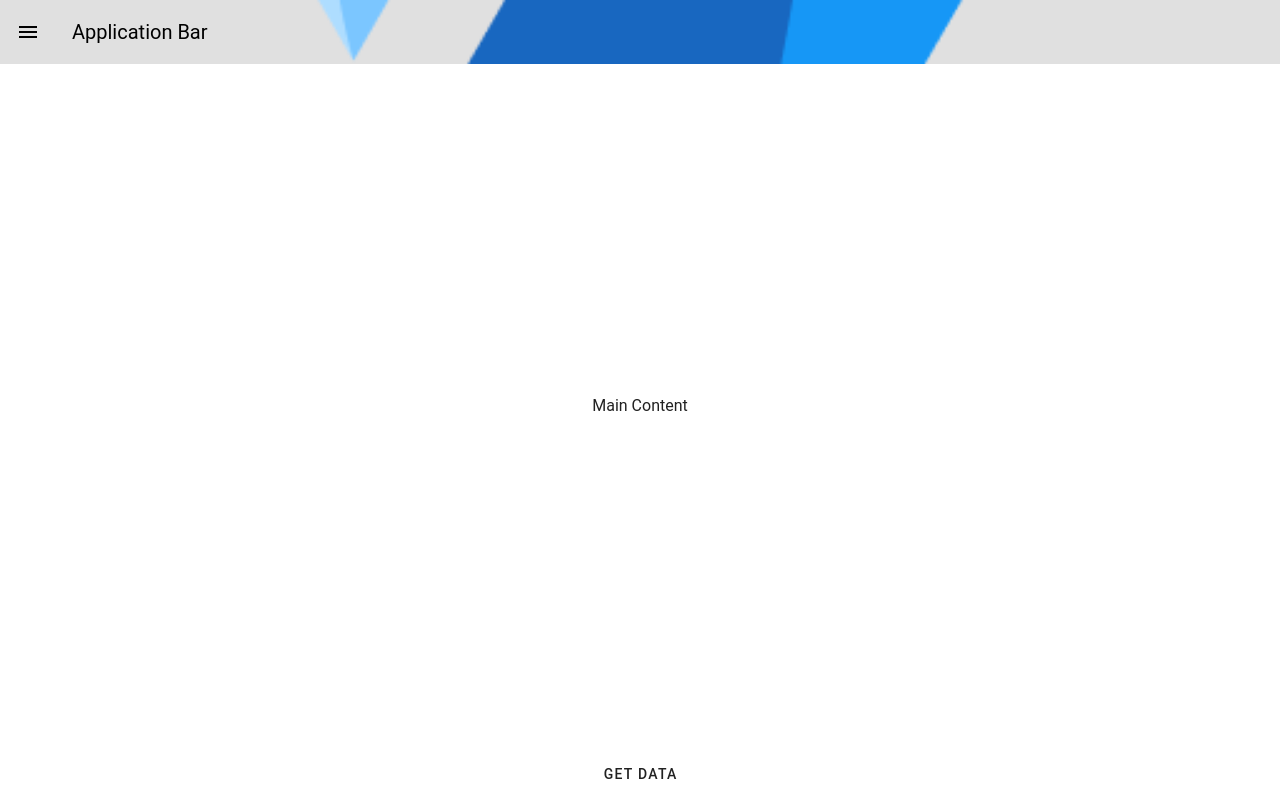
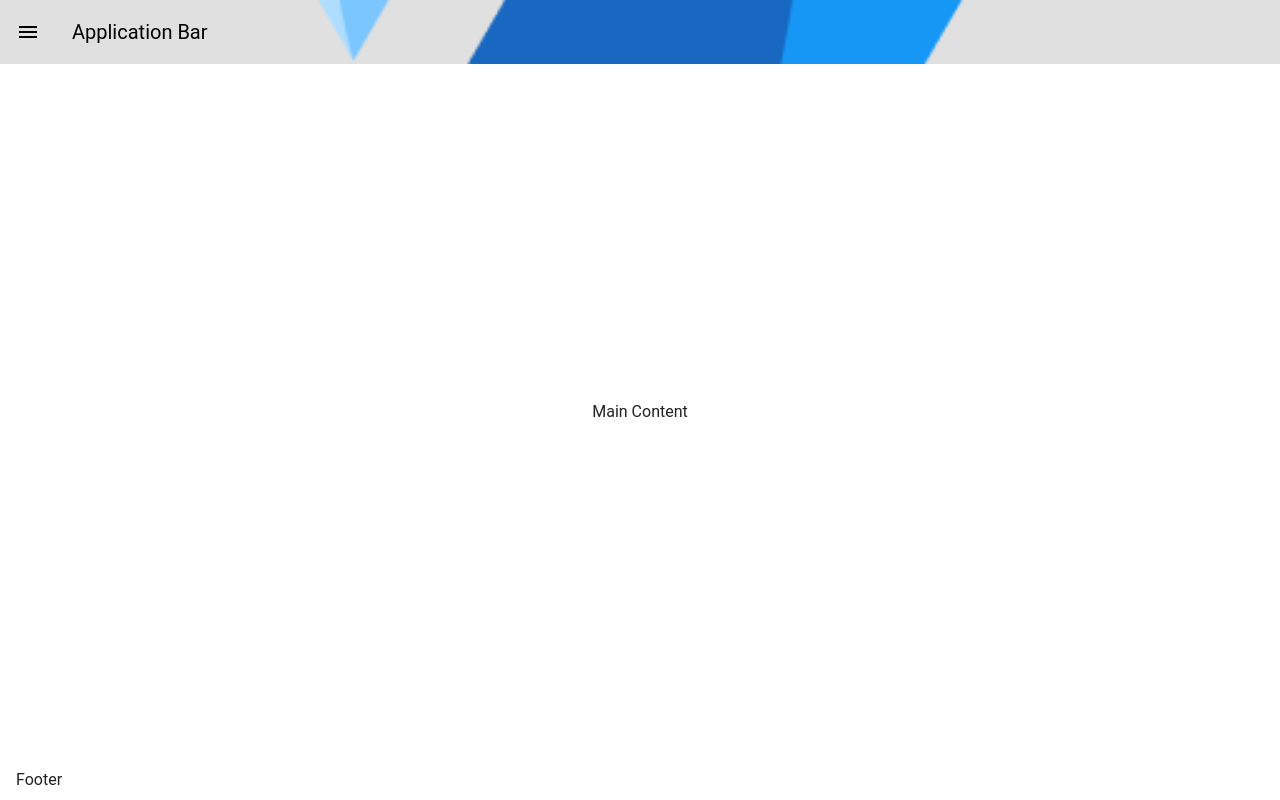
Before and after one commit to kbloski/vuetify-todolist, a Vue app in the folder vuetify-project/: page / in a window 1280 px wide. Built offline with nearby package versions, Linux system fonts and the light colour scheme.

Commit message:
Add footer

```diff
--- a/vuetify-project/src/App.vue
+++ b/vuetify-project/src/App.vue
@@ -7,7 +7,9 @@
       Main Content
     </v-main>
 
-    <v-footer
+    <the-footer></the-footer>
+
+    <!-- <v-footer
       name="footer"
       app
     >
@@ -18,7 +20,7 @@
       >
         Get data
       </v-btn>
-    </v-footer>
+    </v-footer> -->
     <!-- <the-navigation></the-navigation> -->
     <!-- <v-main>
       <router-view />
@@ -28,6 +30,7 @@
 
 // <script setup>
 import TheNavigation from './components/layout/TheNavigation.vue';
+import TheFooter from './components/layout/TheFooter.vue';
 //   //
 
   import { useLayout } from 'vuetify'
--- /dev/null
+++ b/vuetify-project/src/components/layout/TheFooter.vue
@@ -0,0 +1,8 @@
+<template>
+    <v-footer
+        name="footer"
+        app
+    >
+        Footer
+    </v-footer>
+</template>
```
